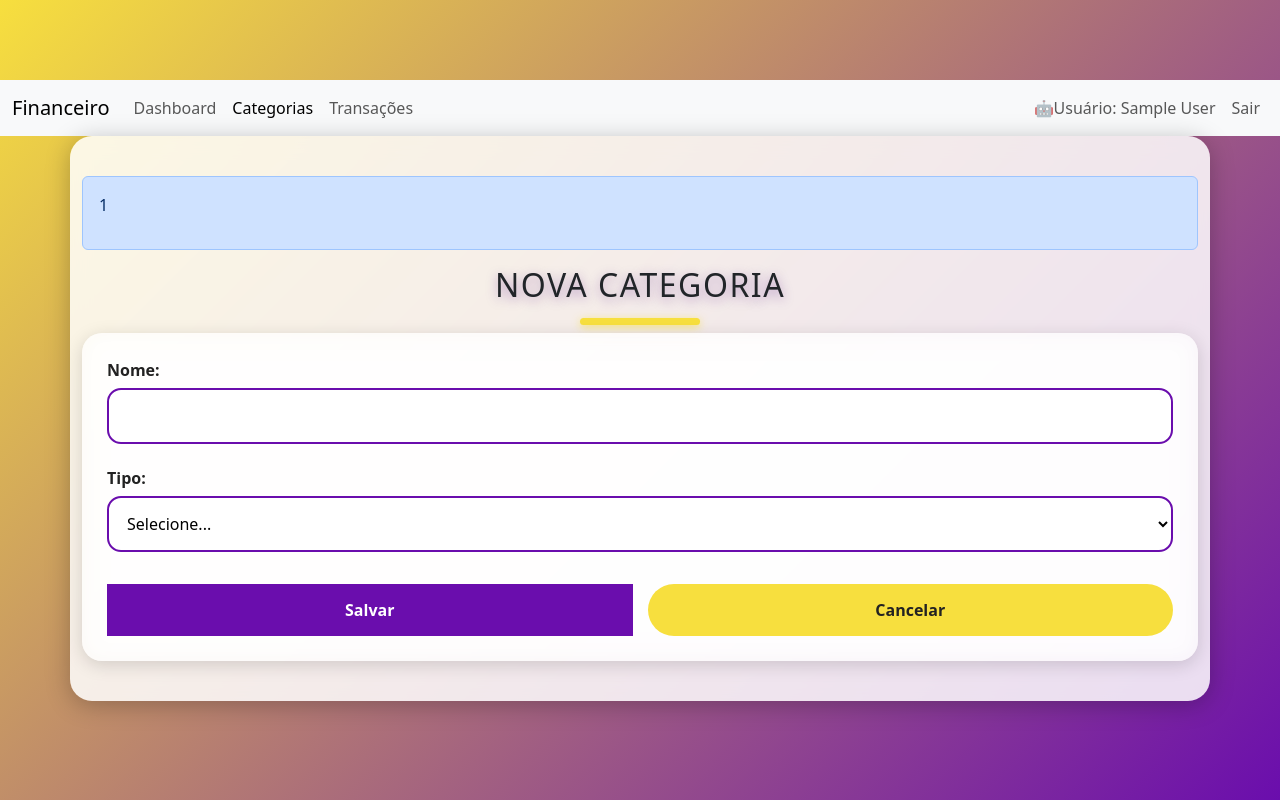
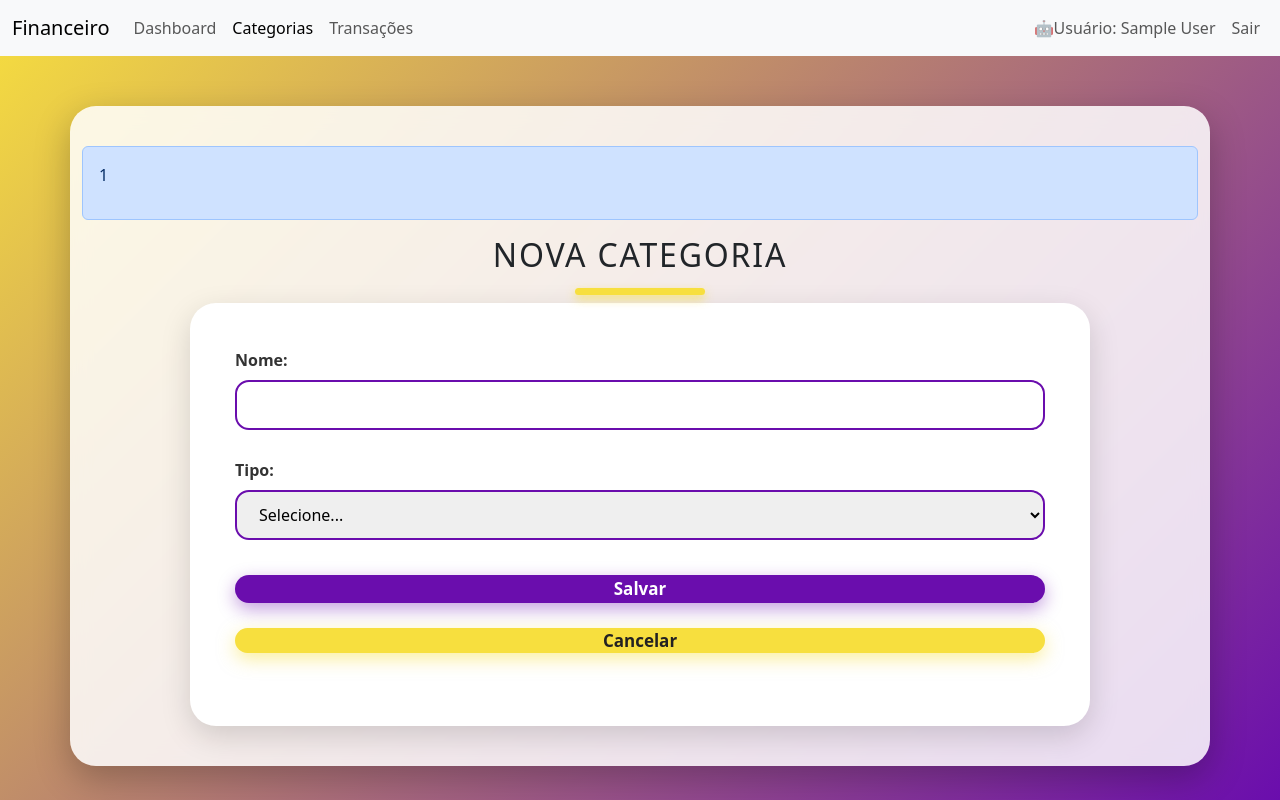
Before and after one commit to amandaguerchebru/financeiro, a PHP site: page /categorias_formulario.php in a window 1280 px wide. Run offline with PHP 8.4, Linux system fonts and the light colour scheme; the visitor is signed in with stand-in values (Sample User, id 1).

Commit message:
finalização css

```diff
--- a/registro.php
+++ b/registro.php
@@ -187,7 +187,7 @@ if (isset($_SESSION['usuario_id'])) {
 
     <?php exibir_mensagem(); ?>
 
-    <form action="bootstrap.php" method="POST">
+    <form action="registrar.php" method="POST">
         <div>
             <label for="nome">Nome:</label>
             <input type="text" id="nome" name="nome" required>
--- a/style_catform.css
+++ b/style_catform.css
@@ -1,130 +1,136 @@
-/* FUNDO EM GRADIENTE MINIONS */
+/* ===== BACKGROUND GERAL ===== */
 body {
+    min-height: 100vh;
     background: linear-gradient(135deg, #F7DF3E 0%, #6A0DAD 100%);
-    min-height: 100vh;
-    padding-top: 80px;
+    font-family: "Segoe UI", sans-serif;
 }
 
-/* CONTAINER CENTRAL */
+/* ===== CONTAINER ===== */
 .container {
-    max-width: 650px;
+    max-width: 1100px;
+    margin: 50px auto;
+    padding: 40px 50px;
     background: rgba(255, 255, 255, 0.85);
+    border-radius: 26px;
     backdrop-filter: blur(10px);
-    padding: 40px;
-    border-radius: 22px;
-    box-shadow: 0 4px 25px rgba(0, 0, 0, 0.25);
+    box-shadow: 0 12px 35px rgba(0, 0, 0, 0.25);
 }
 
-/* TÍTULO */
+/* ===== TÍTULO ===== */
 h2 {
     text-align: center;
-    font-size: 38px;
+    font-size: 40px;
     font-weight: 900;
-    letter-spacing: 1.5px;
+    letter-spacing: 1.8px;
     color: #4B0082;
-    margin-bottom: 35px;
+    margin-bottom: 45px;
     text-transform: uppercase;
-    text-shadow: 0 3px 12px rgba(75, 0, 130, 0.4);
+    position: relative;
 }
 
+/* Linha decorativa */
 h2::after {
     content: "";
-    width: 120px;
+    width: 130px;
     height: 7px;
+    background: #F7DF3E;
+    border-radius: 6px;
+    display: block;
     margin: 14px auto 0;
-    display: block;
-    border-radius: 6px;
-    background: #F7DF3E;
-    box-shadow: 0 2px 8px rgba(247, 223, 62, 0.7);
+    box-shadow: 0 4px 10px rgba(247, 223, 62, 0.7);
 }
 
+/* ===== CARD DO FORMULÁRIO ===== */
+.form-card {
+    background: #ffffff;
+    padding: 45px;
+    border-radius: 26px;
+    box-shadow: 0 10px 30px rgba(0,0,0,0.15);
+    max-width: 900px;
+    margin: 0 auto;
+}
 
-/* FORMULÁRIO EM CARTÃO */
-.form-card {
+/* ===== CAMPOS ===== */
+.form-card > div {
     display: flex;
     flex-direction: column;
-    gap: 22px;
-    padding: 25px;
-    border-radius: 20px;
-    background: rgba(255, 255, 255, 0.55);
-    backdrop-filter: blur(12px);
-    box-shadow: 0 4px 18px rgba(0, 0, 0, 0.15);
+    margin-bottom: 28px;
 }
 
-/* LABELS */
+/* Labels */
 label {
     font-weight: 700;
-    color: #222;
-    margin-bottom: 6px;
+    color: #333;
+    margin-bottom: 8px;
+    font-size: 16px;
 }
 
-/* INPUTS */
-input, select {
-    width: 100%;
-    padding: 14px;
+/* Inputs e select */
+input,
+select {
+    height: 50px;
+    padding: 0 18px;
+    font-size: 16px;
     border-radius: 14px;
     border: 2px solid #6A0DAD;
-    background: #fff;
-    font-size: 16px;
     outline: none;
-    transition: 0.2s ease;
+    transition: 0.25s ease;
 }
 
+/* Foco */
 input:focus,
 select:focus {
     border-color: #F7DF3E;
-    box-shadow: 0 0 8px #F7DF3E;
+    box-shadow: 0 0 0 4px rgba(247, 223, 62, 0.4);
 }
 
-/* ÁREA DOS BOTÕES */
+/* ===== AÇÕES ===== */
 .actions {
     display: flex;
-    justify-content: space-between;
-    gap: 15px;
-    margin-top: 10px;
+    gap: 25px;
+    margin-top: 35px;
 }
 
-/* BOTÃO SALVAR */
-button {
+/* Botão salvar */
+.actions button {
     flex: 1;
-    padding: 14px;
+    height: 55px;
     background: #6A0DAD;
+    color: #fff;
+    font-weight: 800;
+    font-size: 17px;
     border: none;
-    color: white;
-    font-weight: 700;
-    border-radius: 80px; /* Super arredondado */
+    border-radius: 60px;
     cursor: pointer;
-    font-size: 16px;
     transition: 0.25s ease;
+    box-shadow: 0 6px 18px rgba(106, 13, 173, 0.4);
 }
 
-button:hover {
-    background: #F7DF3E;
-    color: #222;
+/* Hover salvar */
+.actions button:hover {
+    background: #4B087D;
     transform: translateY(-2px);
 }
 
-/* BOTÃO CANCELAR */
-a.cancelar {
+/* Botão cancelar */
+.actions .cancelar {
     flex: 1;
-    padding: 14px;
-    text-align: center;
+    height: 55px;
     background: #F7DF3E;
     color: #222;
-    font-weight: 700;
-    border-radius: 40px;
+    font-weight: 800;
+    font-size: 17px;
     text-decoration: none;
+    border-radius: 60px;
+    display: flex;
+    align-items: center;
+    justify-content: center;
     transition: 0.25s ease;
+    box-shadow: 0 6px 18px rgba(247, 223, 62, 0.5);
 }
 
-a.cancelar:hover {
-    background: #ffe55c;
+/* Hover cancelar */
+.actions .cancelar:hover {
+    background: #ffd700;
     transform: translateY(-2px);
 }
-
-.navbar-custom {
-    background: #ffffff;
-    box-shadow: 0 2px 8px rgba(0, 0, 0, 0.1);
-    position: relative;
-    z-index: 10;
-}
```
